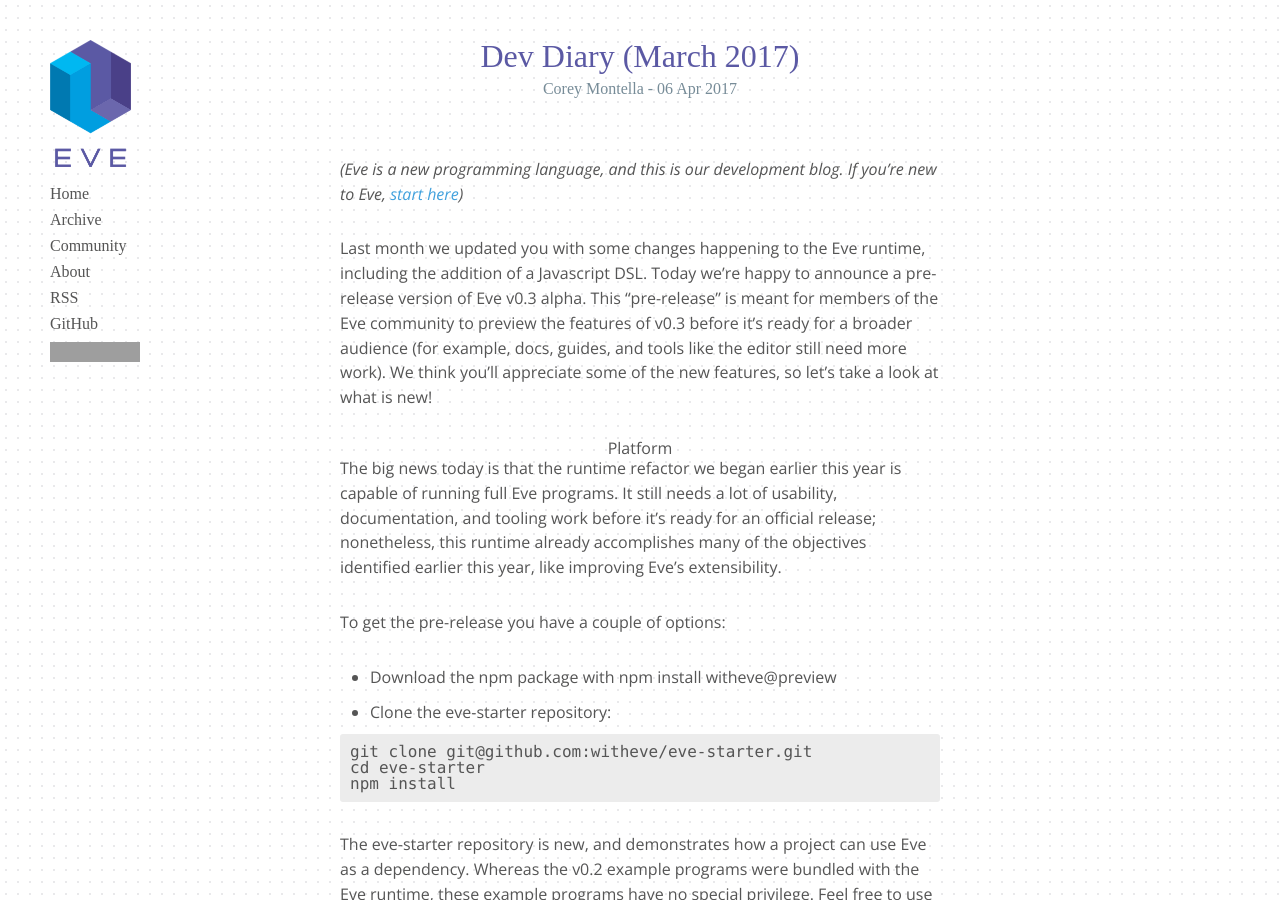
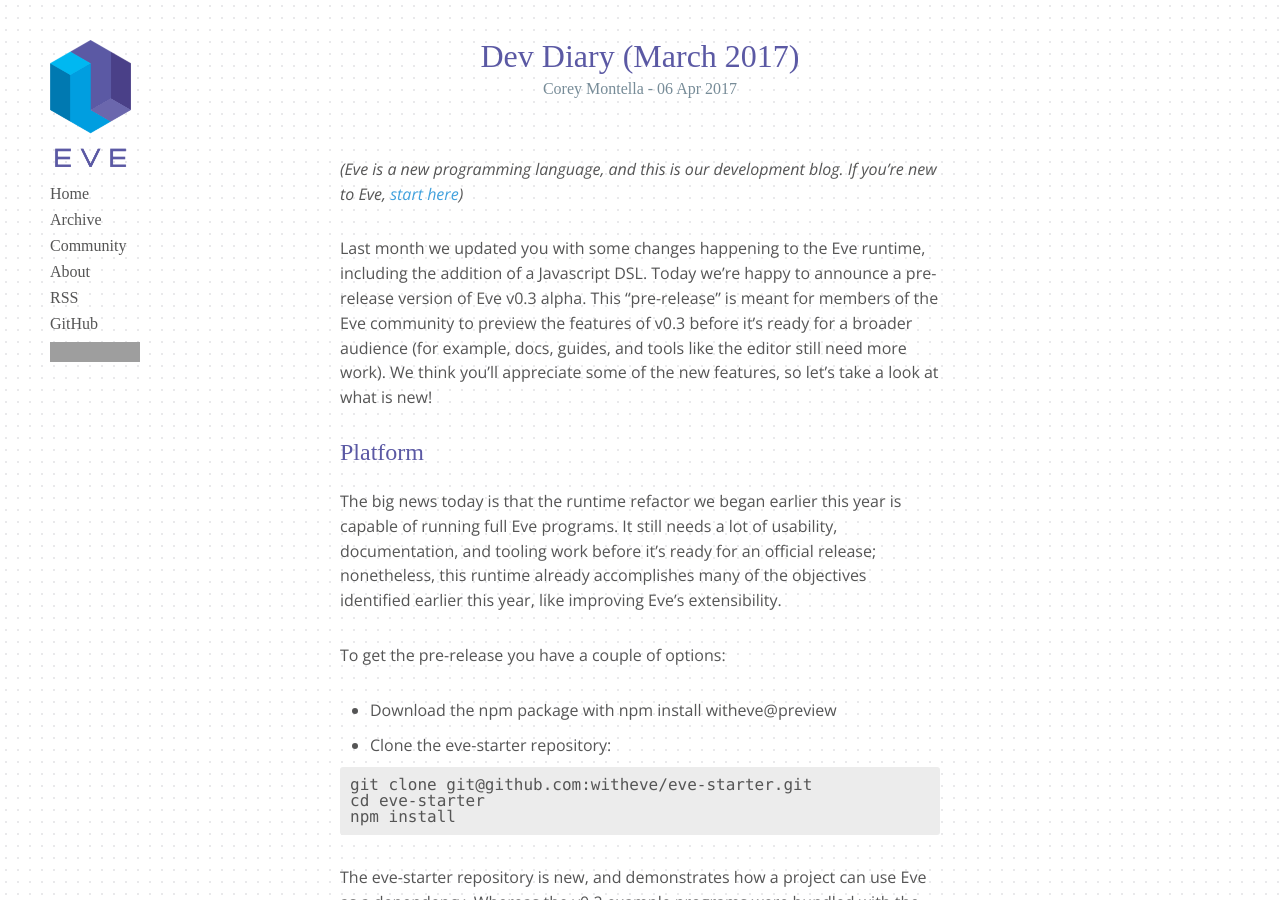
Before and after one commit to Kodowa/incidentalcomplexity, a Jekyll site: the page built from _posts/2017-04-06-march.md, in a window 1280 px wide and 900 px high. Built offline with Jekyll 4.4.1, drawn with Linux system fonts in a browser that asks for light colours; some web fonts are replaced; grey boxes are pictures that could not be loaded.

Commit message:
Fix headers

```diff
--- a/_posts/2017-04-06-march.md
+++ b/_posts/2017-04-06-march.md
@@ -9,7 +9,7 @@
 
 Last month we updated you with some changes happening to the Eve runtime, including the addition of a Javascript DSL. Today we're happy to announce a pre-release version of Eve v0.3 alpha. This "pre-release" is meant for members of the Eve community to preview the features of v0.3 before it's ready for a broader audience (for example, docs, guides, and tools like the editor still need more work). We think you'll appreciate some of the new features, so let's take a look at what is new!
 
-## Platform
+### Platform
 
 The big news today is that the runtime refactor we began earlier this year is capable of running full Eve programs. It still needs a lot of usability, documentation, and tooling work before it's ready for an official release; nonetheless, this runtime already accomplishes many of the objectives identified earlier this year, like improving Eve's extensibility.
 
@@ -28,7 +28,7 @@
 
 Here's what's new in the v0.3 pre-release.
 
-### Javascript DSL
+#### Javascript DSL
 
 We've talked a little about this before, but we now have a Javascript DSL for Eve. Right now, this is the only interface to the v0.3 runtime (the Eve syntax will be coming with the official release). The DSL has the same semantics as the Eve syntax, and even closely mirrors its form as well. Here is a translation guide between the Eve syntax and the DSL:
 
@@ -52,7 +52,7 @@
 
 Again, docs are sparse at the moment, but we've put together a [basic guide](https://github.com/witheve/docs/blob/master/guides/dsl.md) for the DSL, which should get you started.
 
-### Importing/Exporting Data
+#### Importing/Exporting Data
 
 One of the most common requests after the v0.2 release of Eve was "How do I get my data into Eve?". People wanted to use Eve to work with data they already had, but at the time Eve was intentionally siloed from the rest of the world. Now working with external data is much easier thanks to the DSL; if you can get your data into Javascript, you can get it into Eve.
 
@@ -66,9 +66,9 @@
 
 As part of our documentation efforts, we're going to be posting a series of short, to-the-point examples demonstrating how to connect to common sources of data (csv, APIs maybe even a serial port), so users can get started working with their data. Please let us know on the [mailing list](https://groups.google.com/forum/#!topic/eve-talk/2TyfPDxcu08) which data sources most interest you. Also, if you get any examples working yourself, be sure to let us know as well.
 
-## Community
+### Community
 
-### Contributions
+#### Contributions
 
 Thanks to everyone who contributed pull requests last month!
 
@@ -77,7 +77,7 @@
 - [@christopherdumas](https://github.com/christopherdumas)
 - [@thSoft](https://github.com/thSoft)
 
-### Eve Around the World
+#### Eve Around the World
 
 **Berkeley, March 17**
 
```
